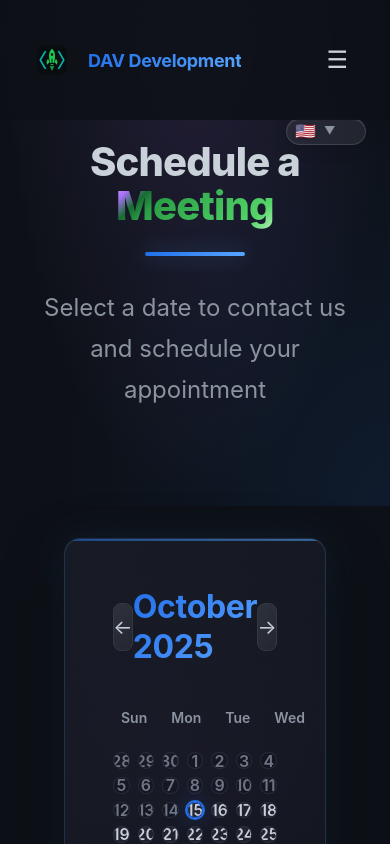
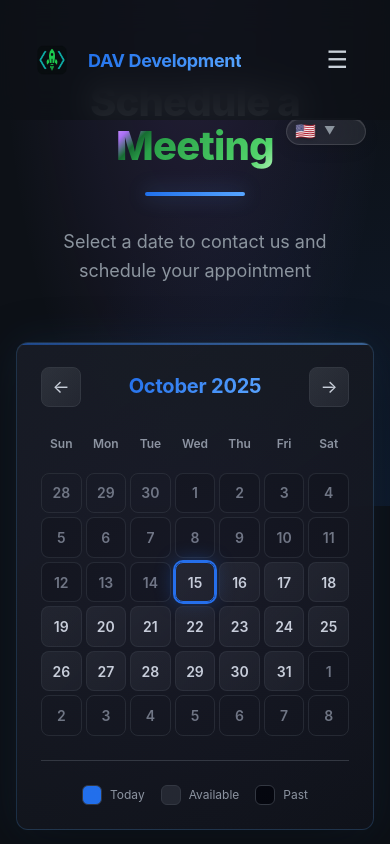
Before and after one commit to Mild-Solvent/DAV-portfolio, a Next.js app in the folder web/: page /en/calendar in a window 390 px wide. Shown: the top 844 px of the page. Built offline with nearby package versions, Linux system fonts and the light colour scheme.

Commit message:
some mobile improvements

```diff
--- a/web/src/app/[lang]/calendar/page.tsx
+++ b/web/src/app/[lang]/calendar/page.tsx
@@ -32,11 +32,27 @@ const Container = styled.div`
   padding: 140px ${theme.spacing.xl} 80px;
   position: relative;
   z-index: 1;
+
+  @media (max-width: 768px) {
+    padding: 100px ${theme.spacing.md} 60px;
+  }
+
+  @media (max-width: 480px) {
+    padding: 80px ${theme.spacing.sm} 40px;
+  }
 `;
 
 const HeaderSection = styled(motion.div)`
   text-align: center;
   margin-bottom: ${theme.spacing['4xl']};
+
+  @media (max-width: 768px) {
+    margin-bottom: ${theme.spacing['3xl']};
+  }
+
+  @media (max-width: 480px) {
+    margin-bottom: ${theme.spacing['2xl']};
+  }
 `;
 
 const Title = styled.h1`
@@ -68,6 +84,16 @@ const Subtitle = styled.p`
   margin: 0 auto ${theme.spacing.xl};
   line-height: 1.7;
   font-weight: 400;
+
+  @media (max-width: 768px) {
+    font-size: ${theme.fontSizes.xl};
+    max-width: 90%;
+  }
+
+  @media (max-width: 480px) {
+    font-size: ${theme.fontSizes.lg};
+    line-height: 1.6;
+  }
 `;
 
 const DecorLine = styled.div`
--- a/web/src/components/ContactCalendar/ContactCalendar.tsx
+++ b/web/src/components/ContactCalendar/ContactCalendar.tsx
@@ -9,6 +9,14 @@ const CalendarWrapper = styled.div`
   max-width: 900px;
   margin: 0 auto;
   padding: ${theme.spacing.xl};
+
+  @media (max-width: 768px) {
+    padding: ${theme.spacing.md};
+  }
+
+  @media (max-width: 480px) {
+    padding: ${theme.spacing.sm};
+  }
 `;
 
 const CalendarCard = styled.div`
@@ -21,6 +29,15 @@ const CalendarCard = styled.div`
               inset 0 1px 0 rgba(255, 255, 255, 0.05);
   position: relative;
   overflow: hidden;
+
+  @media (max-width: 768px) {
+    padding: ${theme.spacing.xl};
+    border-radius: ${theme.borderRadius.lg};
+  }
+
+  @media (max-width: 480px) {
+    padding: ${theme.spacing.lg};
+  }
 
   &::before {
     content: '';
@@ -50,6 +67,10 @@ const CalendarHeader = styled.div`
   justify-content: space-between;
   align-items: center;
   margin-bottom: ${theme.spacing.xl};
+
+  @media (max-width: 480px) {
+    margin-bottom: ${theme.spacing.lg};
+  }
 `;
 
 const MonthTitle = styled.h2`
@@ -61,6 +82,14 @@ const MonthTitle = styled.h2`
   background-clip: text;
   margin: 0;
   letter-spacing: -0.01em;
+
+  @media (max-width: 768px) {
+    font-size: ${theme.fontSizes['2xl']};
+  }
+
+  @media (max-width: 480px) {
+    font-size: ${theme.fontSizes.xl};
+  }
 `;
 
 const NavButton = styled.button`
@@ -78,6 +107,12 @@ const NavButton = styled.button`
   transition: all 0.3s cubic-bezier(0.4, 0, 0.2, 1);
   position: relative;
   overflow: hidden;
+
+  @media (max-width: 480px) {
+    width: 40px;
+    height: 40px;
+    font-size: ${theme.fontSizes.lg};
+  }
 
   &::before {
     content: '';
@@ -115,6 +150,10 @@ const DaysHeader = styled.div`
   grid-template-columns: repeat(7, 1fr);
   gap: ${theme.spacing.sm};
   margin-bottom: ${theme.spacing.md};
+
+  @media (max-width: 480px) {
+    gap: ${theme.spacing.xs};
+  }
 `;
 
 const DayLabel = styled.div`
@@ -123,12 +162,21 @@ const DayLabel = styled.div`
   font-weight: 600;
   color: ${theme.colors.textSecondary};
   padding: ${theme.spacing.sm};
+
+  @media (max-width: 480px) {
+    font-size: ${theme.fontSizes.xs};
+    padding: ${theme.spacing.xs};
+  }
 `;
 
 const DaysGrid = styled.div`
   display: grid;
   grid-template-columns: repeat(7, 1fr);
   gap: ${theme.spacing.sm};
+
+  @media (max-width: 480px) {
+    gap: ${theme.spacing.xs};
+  }
 `;
 
 const DayCell = styled.button<{ $isOtherMonth?: boolean; $isPast?: boolean; $isToday?: boolean; $isSelected?: boolean }>`
@@ -160,6 +208,10 @@ const DayCell = styled.button<{ $isOtherMonth?: boolean; $isPast?: boolean; $isT
   justify-content: center;
   position: relative;
   overflow: hidden;
+
+  @media (max-width: 480px) {
+    font-size: ${theme.fontSizes.sm};
+  }
 
   &::before {
     content: '';
@@ -216,6 +268,13 @@ const Legend = styled.div`
   margin-top: ${theme.spacing.xl};
   padding-top: ${theme.spacing.xl};
   border-top: 1px solid ${theme.colors.border};
+  flex-wrap: wrap;
+
+  @media (max-width: 480px) {
+    gap: ${theme.spacing.md};
+    margin-top: ${theme.spacing.lg};
+    padding-top: ${theme.spacing.lg};
+  }
 `;
 
 const LegendItem = styled.div`
@@ -224,6 +283,10 @@ const LegendItem = styled.div`
   gap: ${theme.spacing.sm};
   font-size: ${theme.fontSizes.sm};
   color: ${theme.colors.textSecondary};
+
+  @media (max-width: 480px) {
+    font-size: ${theme.fontSizes.xs};
+  }
 `;
 
 const LegendColor = styled.div<{ $color: string }>`
@@ -257,6 +320,17 @@ const Popup = styled(motion.div)`
               0 0 60px rgba(88, 166, 255, 0.2);
   position: relative;
 
+  @media (max-width: 768px) {
+    max-width: 90%;
+    padding: ${theme.spacing['2xl']};
+  }
+
+  @media (max-width: 480px) {
+    max-width: 95%;
+    padding: ${theme.spacing.xl};
+    border-radius: ${theme.borderRadius.lg};
+  }
+
   &::before {
     content: '';
     position: absolute;
@@ -277,6 +351,11 @@ const PopupTitle = styled.h3`
   background-clip: text;
   margin-bottom: ${theme.spacing.xl};
   text-align: center;
+
+  @media (max-width: 480px) {
+    font-size: ${theme.fontSizes.xl};
+    margin-bottom: ${theme.spacing.lg};
+  }
 `;
 
 const TimeGrid = styled.div`
@@ -284,6 +363,11 @@ const TimeGrid = styled.div`
   grid-template-columns: repeat(3, 1fr);
   gap: ${theme.spacing.md};
   margin-bottom: ${theme.spacing.xl};
+
+  @media (max-width: 480px) {
+    grid-template-columns: repeat(2, 1fr);
+    gap: ${theme.spacing.sm};
+  }
 `;
 
 const TimeButton = styled.button<{ $selected?: boolean }>`
@@ -299,6 +383,11 @@ const TimeButton = styled.button<{ $selected?: boolean }>`
   font-weight: 600;
   cursor: pointer;
   transition: all 0.3s;
+
+  @media (max-width: 480px) {
+    padding: ${theme.spacing.md};
+    font-size: ${theme.fontSizes.sm};
+  }
 
   &:hover {
     background: linear-gradient(135deg, ${theme.colors.secondary} 0%, ${theme.colors.secondaryDark} 100%);
@@ -316,6 +405,11 @@ const PopupButtons = styled.div`
   display: flex;
   gap: ${theme.spacing.md};
   margin-top: ${theme.spacing.xl};
+
+  @media (max-width: 480px) {
+    flex-direction: column;
+    gap: ${theme.spacing.sm};
+  }
 `;
 
 const PopupButton = styled.button<{ $variant?: 'primary' | 'secondary' }>`
@@ -360,6 +454,10 @@ const ConfirmationText = styled.p`
   text-align: center;
   line-height: 1.6;
   margin-bottom: ${theme.spacing.lg};
+
+  @media (max-width: 480px) {
+    font-size: ${theme.fontSizes.base};
+  }
 `;
 
 const ConfirmationAddress = styled.div`
@@ -372,6 +470,11 @@ const ConfirmationAddress = styled.div`
   font-weight: 700;
   color: ${theme.colors.accent};
   box-shadow: 0 4px 15px rgba(88, 166, 255, 0.2);
+
+  @media (max-width: 480px) {
+    font-size: ${theme.fontSizes.lg};
+    padding: ${theme.spacing.md};
+  }
 `;
 
 export default function ContactCalendar() {
```
